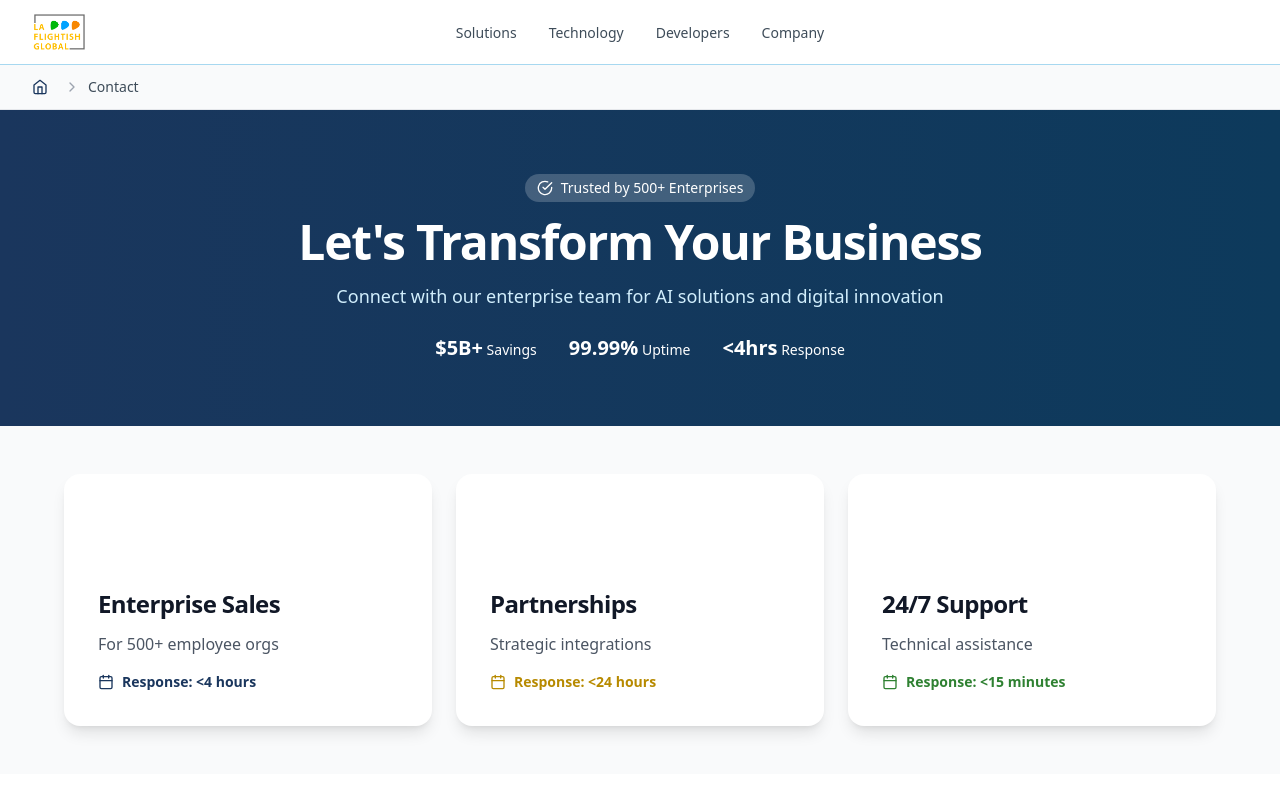
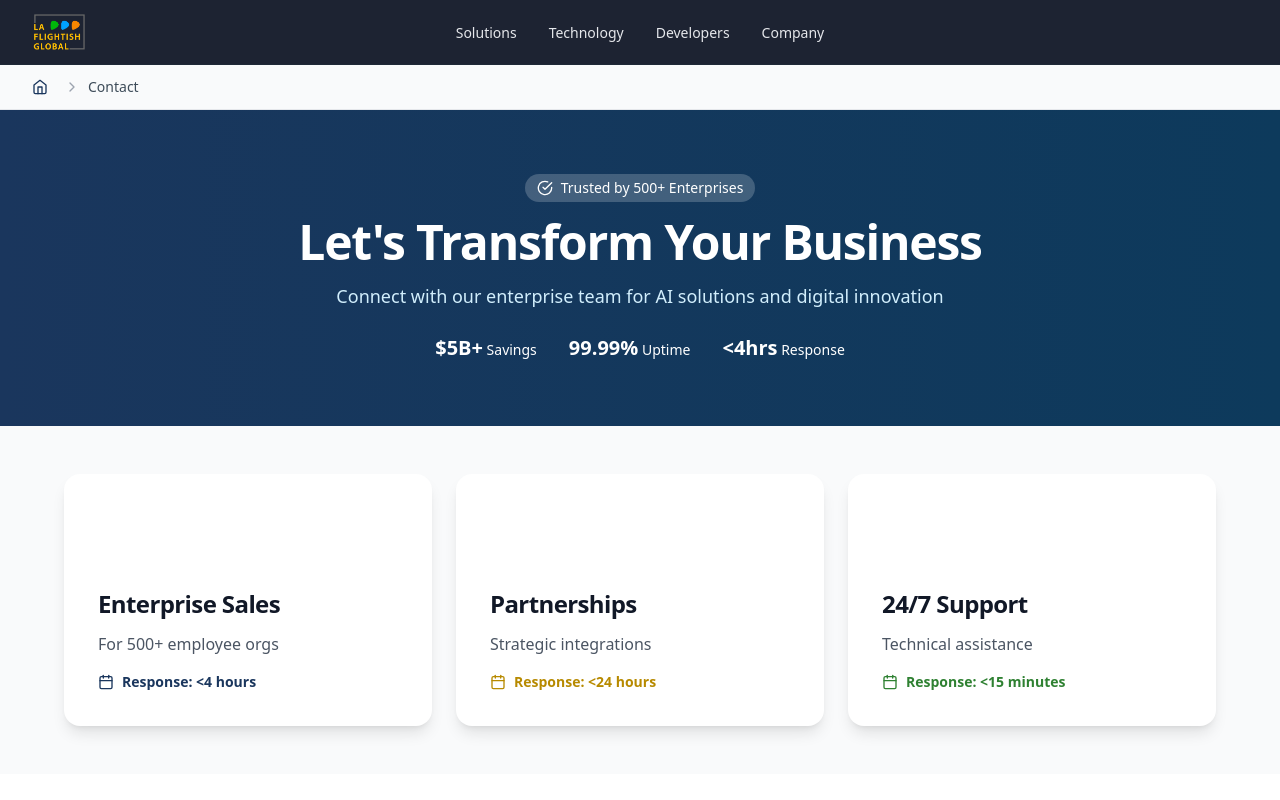
Before and after one commit to karthikeyanveeran/FligtishWeb, a React (Vite) app: page /contact in a window 1280 px wide. Shown: the top 800 px of the page. Built offline with nearby package versions, Linux system fonts and the light colour scheme.

Commit message:
Change header to dark background for logo visibility

```diff
--- a/src/components/layout/Header.tsx
+++ b/src/components/layout/Header.tsx
@@ -64,7 +64,7 @@ export const Header: React.FC<HeaderProps> = ({ toggleMobileMenu }) => {
   };
 
   return (
-    <header className="sticky top-0 z-50 w-full border-b border-primary-200 bg-white/90 backdrop-blur-sm">
+    <header className="sticky top-0 z-50 w-full border-b border-gray-800 bg-gray-900/95 backdrop-blur-sm">
       <div className="container mx-auto px-4 sm:px-6 lg:px-8">
         <div className="flex h-16 items-center justify-between">
           <div className="flex-1">
@@ -82,7 +82,7 @@ export const Header: React.FC<HeaderProps> = ({ toggleMobileMenu }) => {
                 onMouseEnter={() => handleMouseEnter(key)}
                 onMouseLeave={handleMouseLeave}
               >
-                <button className="text-sm font-medium text-secondary-700 hover:text-primary-600 capitalize">
+                <button className="text-sm font-medium text-gray-200 hover:text-primary-400 capitalize">
                   {key}
                 </button>
                 {activeDropdown === key && (
@@ -110,7 +110,7 @@ export const Header: React.FC<HeaderProps> = ({ toggleMobileMenu }) => {
             {/* Mobile menu button */}
             <button
               onClick={toggleMobileMenu}
-              className="inline-flex items-center justify-center rounded-md p-2 text-secondary-600 hover:bg-primary-50 hover:text-primary-600 focus:outline-none focus:ring-2 focus:ring-inset focus:ring-primary-500 md:hidden"
+              className="inline-flex items-center justify-center rounded-md p-2 text-gray-200 hover:bg-gray-800 hover:text-primary-400 focus:outline-none focus:ring-2 focus:ring-inset focus:ring-primary-500 md:hidden"
             >
               <span className="sr-only">Open main menu</span>
               <Menu className="h-6 w-6" aria-hidden="true" />
```
